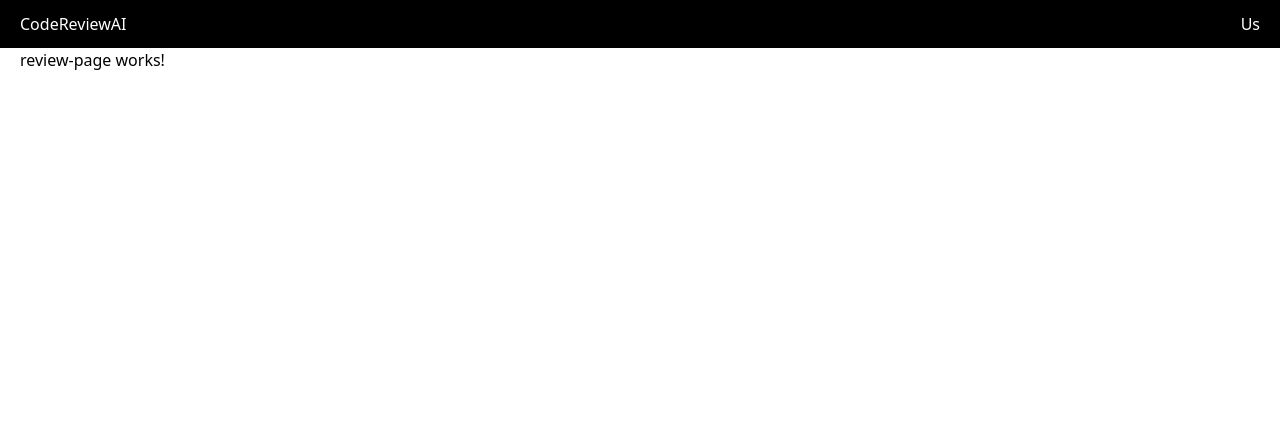
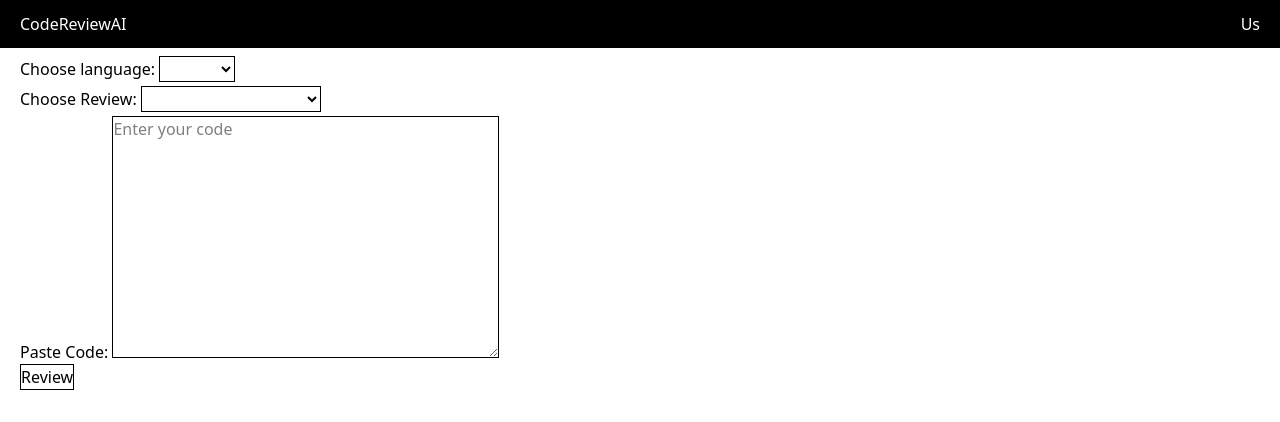
Before and after one commit to Sufyan-Ali/code-review-ai-assistant, an Angular app: page / in a window 1280 px wide. Shown: the top 422 px of the page. Built offline with nearby package versions, Linux system fonts and the light colour scheme.

Commit message:
Code component created

```diff
--- /dev/null
+++ b/src/features/review/components/code-input-component/code-input-component.html
@@ -0,0 +1,24 @@
+<div class="mb-1">
+  <label for="languages">Choose language: </label>
+  <select [(ngModel)]="selectedLanguage" name="languages" id="languages" class="border">
+    <option value="php">Php</option>
+    <option value="js">JS</option>
+    <option value="python">Python</option>
+    <option value="c#">C#</option>
+  </select>
+</div>
+<div class="mb-1">
+  <label for="review-focus">Choose Review: </label>
+  <select [(ngModel)]="selectedReviewFocus" name="review-focus" id="review-focus" class="border">
+    <option value="Security">Security</option>
+    <option value="naming-conventions">Naming Conventions</option>
+    <option value="best-practice">Best Practices</option>
+  </select>
+</div>
+<label for="code">Paste Code: </label>
+<textarea [(ngModel)]="enteredCode" placeholder="Enter your code" id="code" class="border" cols="40" rows="10"></textarea>
+<br />
+<button class="border hover:bg-gray-300 hover:cursor-pointer ">Review</button>
+<p>{{selectedLanguage}}</p>
+<p>{{selectedReviewFocus}}</p>
+<p>{{enteredCode}}</p>
--- /dev/null
+++ b/src/features/review/components/code-input-component/code-input-component.ts
@@ -0,0 +1,14 @@
+import { Component } from '@angular/core';
+import { FormsModule } from '@angular/forms';
+
+@Component({
+  selector: 'app-code-input-component',
+  imports: [FormsModule],
+  templateUrl: './code-input-component.html',
+  styleUrl: './code-input-component.css',
+})
+export class CodeInputComponent {
+  selectedLanguage: string = ""
+  selectedReviewFocus: string = ""
+  enteredCode: string = ""
+}
--- a/src/layout/header/header.html
+++ b/src/layout/header/header.html
@@ -1,4 +1,4 @@
-<div class="flex justify-between py-3 px-5 bg-black text-white">
+<div class="flex justify-between py-3 px-5 mb-2 bg-black text-white">
     <h4>CodeReviewAI</h4>
     <h6 class="">Us</h6>
 </div>
--- a/src/page/review-page/review-page.html
+++ b/src/page/review-page/review-page.html
@@ -1 +1 @@
-<p>review-page works!</p>
+<app-code-input-component></app-code-input-component>
--- a/src/page/review-page/review-page.ts
+++ b/src/page/review-page/review-page.ts
@@ -1,8 +1,9 @@
 import { Component } from '@angular/core';
+import { CodeInputComponent } from '../../features/review/components/code-input-component/code-input-component';
 
 @Component({
   selector: 'app-review-page',
-  imports: [],
+  imports: [CodeInputComponent],
   templateUrl: './review-page.html',
   styleUrl: './review-page.css',
 })
```
Also changed, not shown: src/features/review/components/code-input-component/code-input-component.css (added), 1 other file (tests, documents, lock files or other folders).
